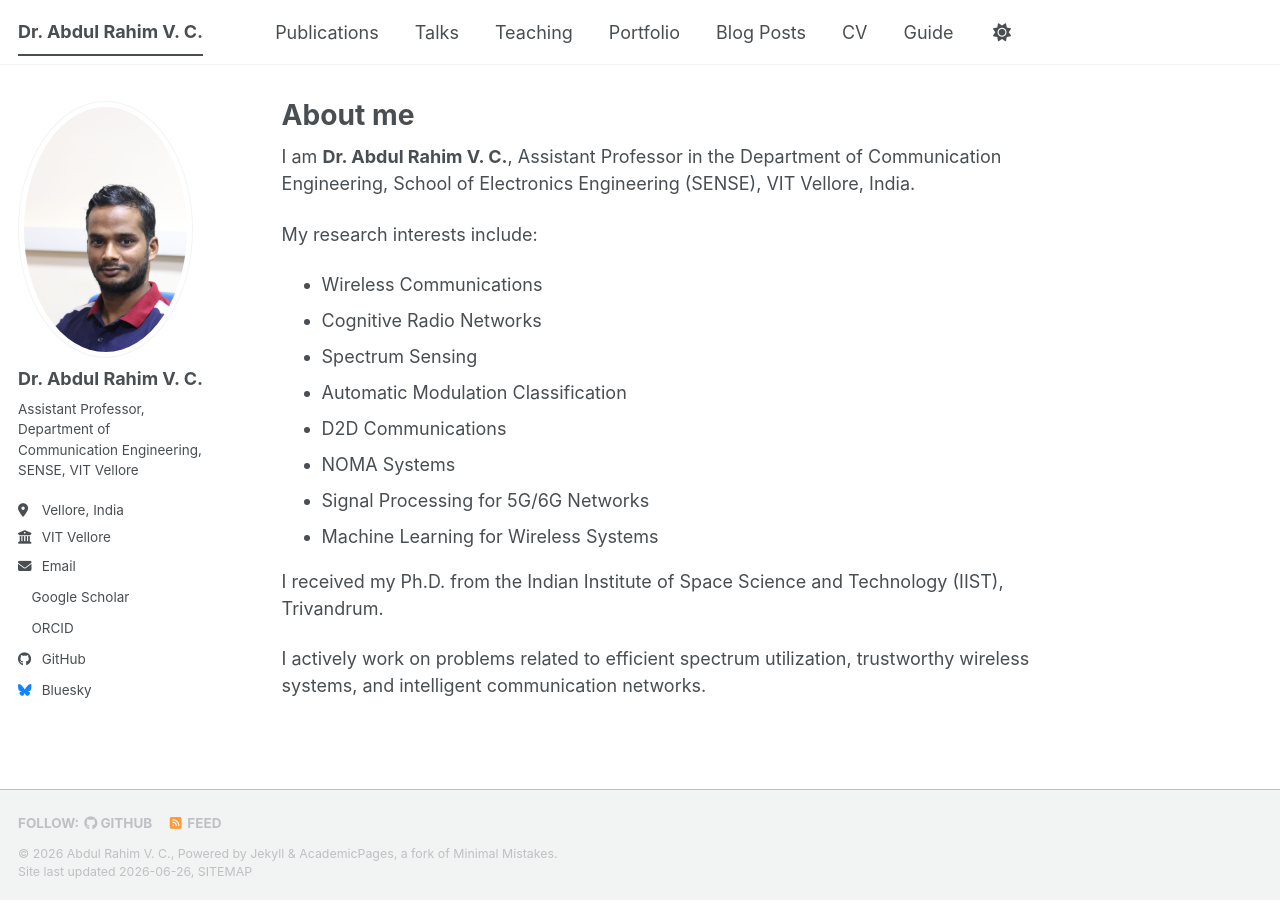
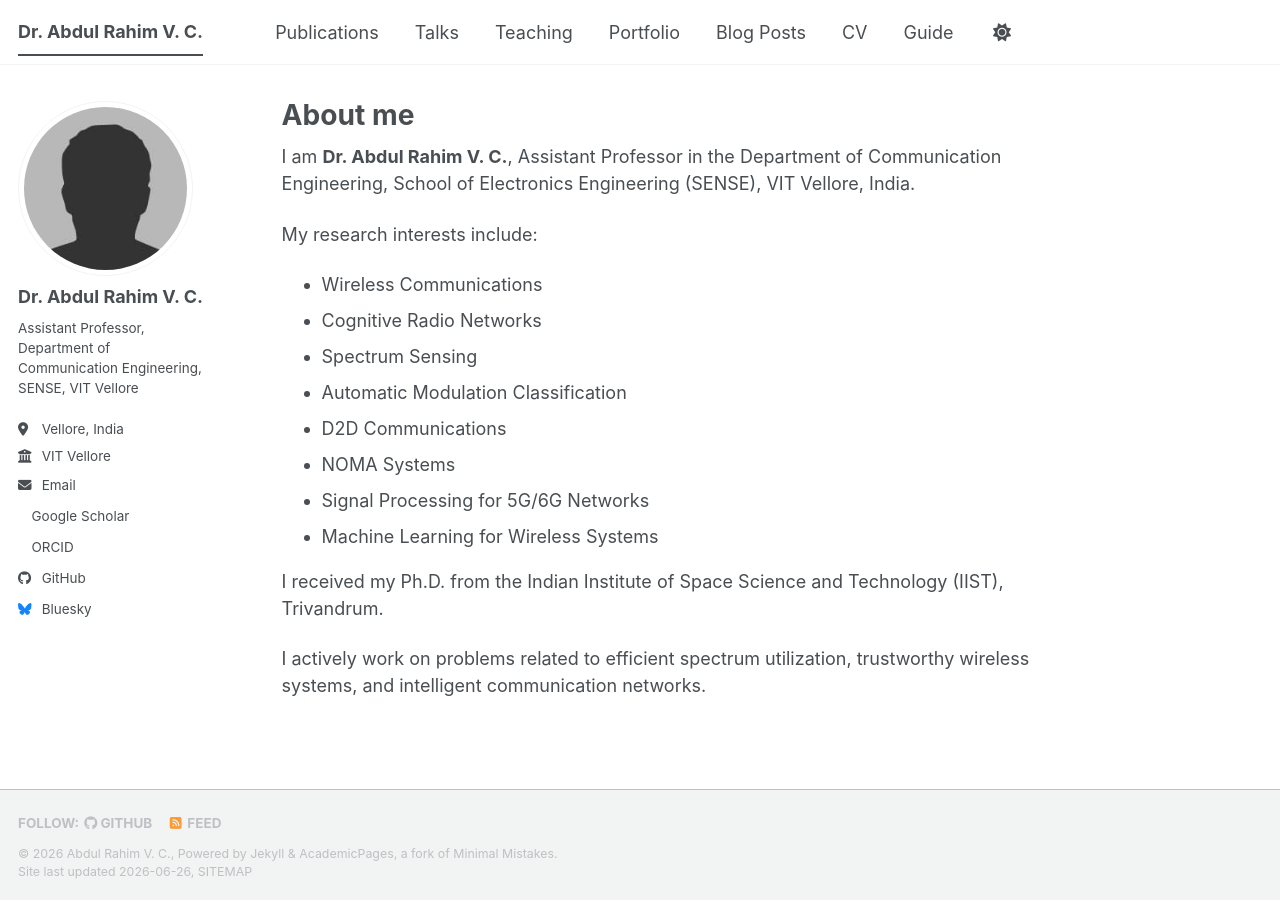
Before and after one commit to rahimvc1987/rahimvc1987.github.io, a Jekyll site: the page built from _pages/about.md, in a window 1280 px wide. Built offline with Jekyll 4.4.1, drawn with Linux system fonts in a browser that asks for light colours; a style sheet for code colours, icons or effects is not loaded.

Commit message:
Update _config.yml

```diff
--- a/_config.yml
+++ b/_config.yml
@@ -16,7 +16,7 @@ repository               : "academicpages/academicpages.github.io"
 #               If a field is blank the icon and link will not appear, otherwise it will be shown.
 #               Additional customization can be done by editing /_includes/author-profile.html
 author:
-  avatar: "profile_new.jpeg"
+  avatar: "bio-photo.jpg"
   name: "Dr. Abdul Rahim V. C."
   pronouns: ""
   bio: "Assistant Professor, Department of Communication Engineering, SENSE, VIT Vellore"
```
